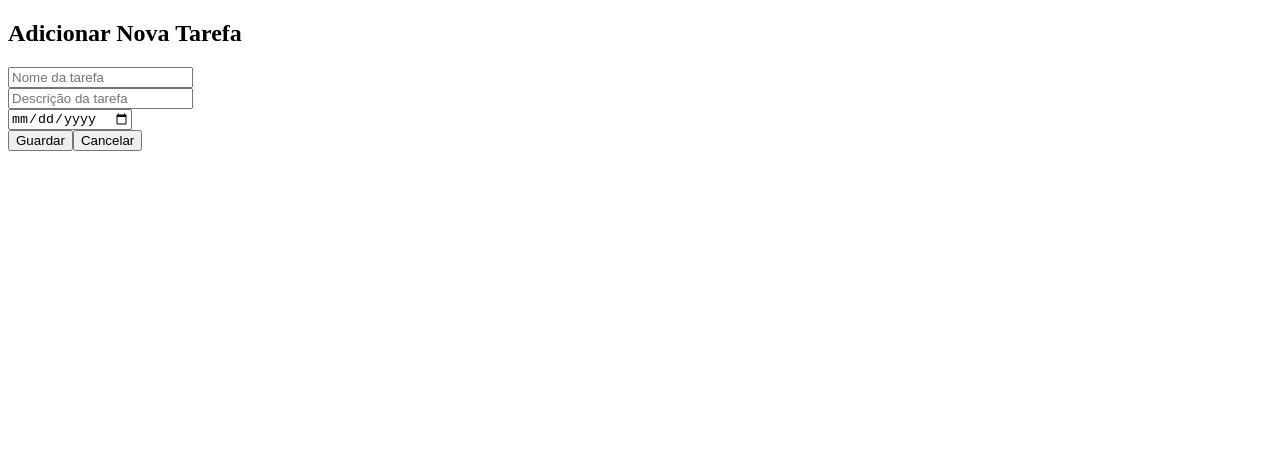
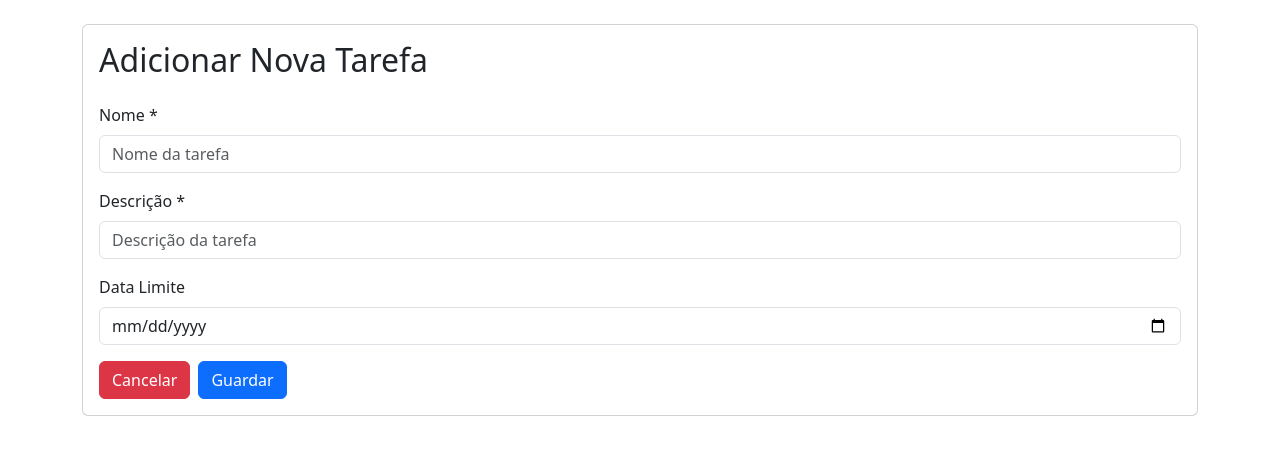
Before and after one commit to andrepim97/todo-list, a Vue app: page /add in a window 1280 px wide. Shown: the top 454 px of the page. Built offline with nearby package versions, Linux system fonts and the light colour scheme.

Commit message:
Integrate Bootstrap styles and extract reusable form components

```diff
--- a/package.json
+++ b/package.json
@@ -9,6 +9,7 @@
     "preview": "vite preview"
   },
   "dependencies": {
+    "bootstrap": "^5.3.6",
     "vue": "^3.5.13",
     "vue-router": "^4.5.1"
   },
--- a/src/components/TodoItemForm.vue
+++ b/src/components/TodoItemForm.vue
@@ -1,23 +1,34 @@
-<!-- src/components/TodoItemForm.vue -->
 <template>
-  <div>
-    <h2>{{ isEditar ? 'Editar Tarefa' : 'Adicionar Nova Tarefa' }}</h2>
+  <div class="container mt-4">
+    <div class="card">
+      <div class="card-body">
+        <FormTitle :title="isEditar ? 'Editar Tarefa' : 'Adicionar Nova Tarefa'" />
 
-    <input type="text" v-model="novaTarefa.nome" placeholder="Nome da tarefa" required />
-    <br>
-    <input type="text" v-model="novaTarefa.descricao" placeholder="Descrição da tarefa" required />
-    <br>
-    <input type="date" v-model="novaTarefa.dataLimite" />
-    <br>
+        <Input v-model="novaTarefa.nome" label="Nome" placeholder="Nome da tarefa" required />
+        <Input v-model="novaTarefa.descricao" label="Descrição" placeholder="Descrição da tarefa" required />
+        <Input v-model="novaTarefa.dataLimite" label="Data Limite" type="date" />
 
-    <button @click="guardarTarefa">{{ isEditar ? 'Atualizar' : 'Guardar' }}</button>
-    <button @click="cancel">Cancelar</button>
+        <div class="d-flex gap-2 mt-3">
+          <ActionButton @click="cancel" type="button" class-name="btn-danger">
+            Cancelar
+          </ActionButton>
+          <ActionButton @click="guardarTarefa">
+            {{ isEditar ? 'Atualizar' : 'Guardar' }}
+          </ActionButton>
+
+        </div>
+      </div>
+    </div>
   </div>
 </template>
 
 <script setup>
 import { ref, onMounted } from 'vue'
 import { useRoute, useRouter } from 'vue-router'
+
+import Input from '@/components/ui/Input.vue'
+import FormTitle from '@/components/ui/FormTitle.vue'
+import ActionButton from '@/components/ui/ActionButton.vue'
 
 const router = useRouter()
 const route = useRoute()
@@ -38,7 +49,6 @@ onMounted(() => {
       isEditar.value = true
       novaTarefa.value = { ...tarefaExistente }
     } else {
-      // Se não encontrar a tarefa, redireciona
       router.push('/')
     }
   }
@@ -50,14 +60,12 @@ function guardarTarefa() {
   const tarefas = JSON.parse(localStorage.getItem('tarefas') || '[]')
 
   if (isEditar.value) {
-    // Atualizar tarefa existente
     const index = tarefas.findIndex(t => t.id === novaTarefa.value.id)
     if (index !== -1) {
       novaTarefa.value.atualizadoEm = new Date().toISOString()
       tarefas[index] = { ...novaTarefa.value }
     }
   } else {
-    // Criar nova tarefa
     const nova = {
       id: Date.now(),
       nome: novaTarefa.value.nome.trim(),
@@ -74,16 +82,7 @@ function guardarTarefa() {
   router.push('/')
 }
 
-function clearForm() {
-  novaTarefa.value = {
-    nome: '',
-    descricao: '',
-    dataLimite: null
-  }
-}
-
 function cancel() {
-  clearForm()
   router.push('/')
 }
 </script>
--- /dev/null
+++ b/src/components/ui/ActionButton.vue
@@ -0,0 +1,21 @@
+<!-- src/components/ui/ActionButton.vue -->
+<template>
+    <button :type="type" :class="'btn ' + className" :disabled="disabled" @click="onClick">
+        <slot />
+    </button>
+</template>
+
+<script setup>
+defineProps({
+    type: {
+        type: String,
+        default: 'button'
+    },
+    className: {
+        type: String,
+        default: 'btn-primary'
+    },
+    disabled: Boolean,
+    onClick: Function
+})
+</script>
--- /dev/null
+++ b/src/components/ui/FormTitle.vue
@@ -0,0 +1,10 @@
+<!-- src/components/ui/FormTitle.vue -->
+<template>
+    <h2 class="text-xl font-semibold mb-4">{{ title }}</h2>
+</template>
+
+<script setup>
+defineProps({
+    title: String
+})
+</script>
--- /dev/null
+++ b/src/components/ui/Input.vue
@@ -0,0 +1,26 @@
+<!-- src/components/ui/Input.vue -->
+<template>
+    <div class="mb-3">
+        <label v-if="label" class="form-label">{{ label }} <span v-if="required">*</span></label>
+        <input :type="type" class="form-control" :placeholder="placeholder" :required="required" :value="modelValue"
+            @input="$emit('update:modelValue', $event.target.value)" />
+    </div>
+</template>
+
+<script setup>
+defineProps({
+    modelValue: [String, Number],
+    label: String,
+    placeholder: String,
+    type: {
+        type: String,
+        default: 'text'
+    },
+    required: {
+        type: Boolean,
+        default: false
+    }
+})
+
+defineEmits(['update:modelValue'])
+</script>
--- a/src/main.js
+++ b/src/main.js
@@ -3,4 +3,7 @@ import { createApp } from 'vue'
 import App from './App.vue'
 import router from './router'
 
+import 'bootstrap/dist/css/bootstrap.min.css'
+import 'bootstrap'
+
 createApp(App).use(router).mount('#app')
```
Also changed, not shown: 1 other file (tests, documents, lock files or other folders).
